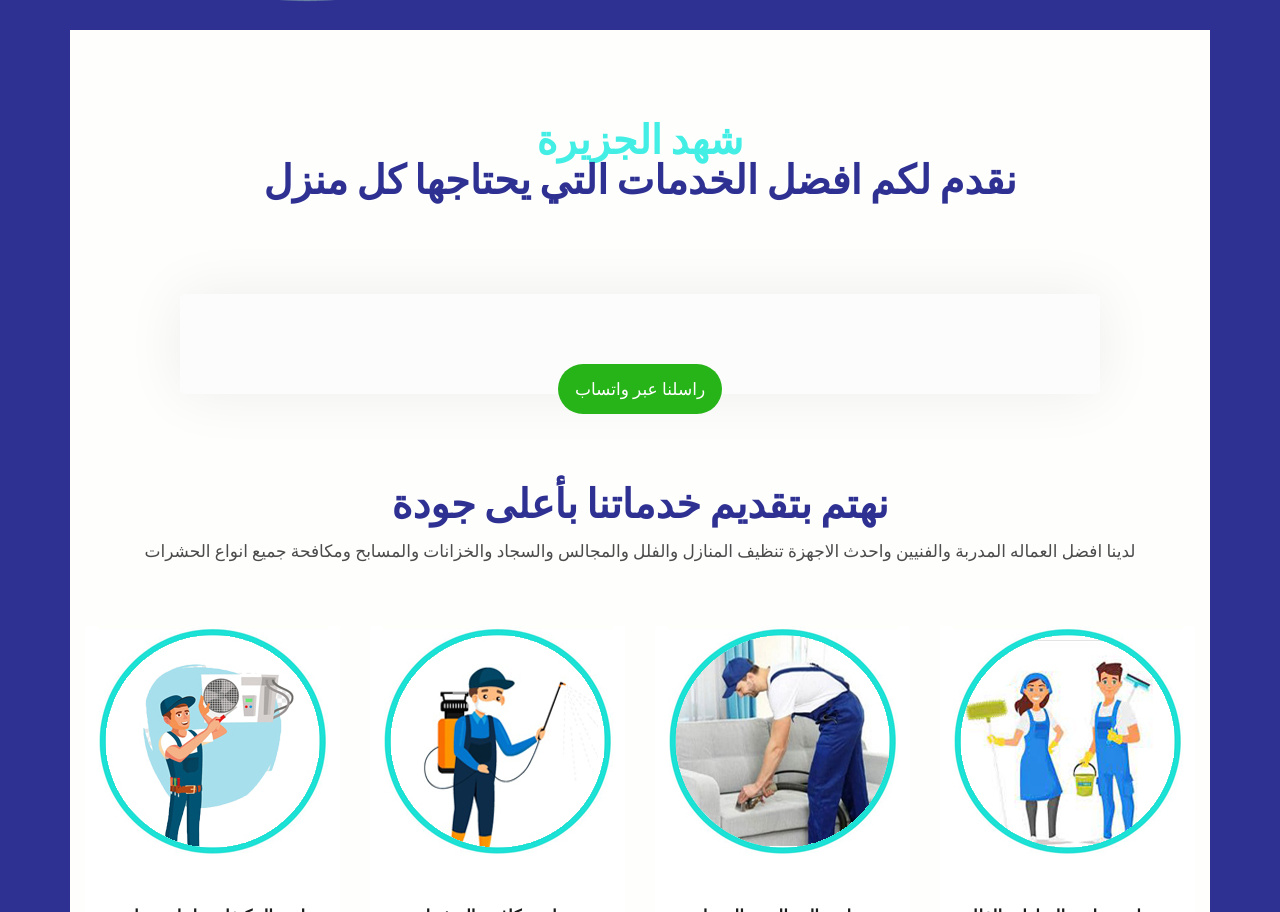
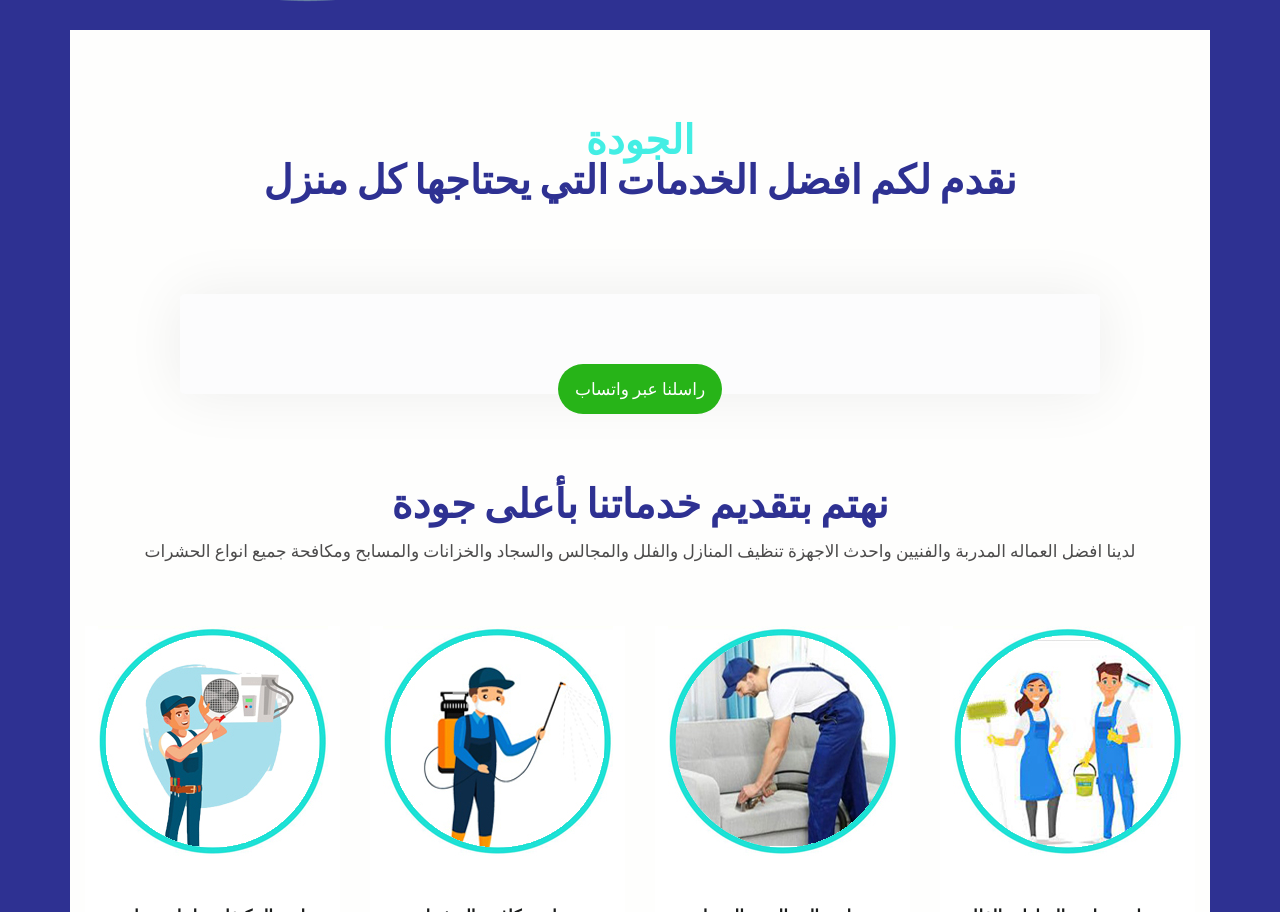
Before and after one commit to yousefalagamy/elgawda, a plain HTML site: page index.html in a window 1280 px wide. Shown: the part 1025-1937 px from the top of the page. Drawn offline with nearby package versions, Linux system fonts and the light colour scheme.

Commit message:
Update index.html

```diff
--- a/index.html
+++ b/index.html
@@ -22,7 +22,7 @@ var e=ttq._i[t]||[],n=0;n<ttq.methods.length;n++)ttq.setAndDefer(e,ttq.methods[n
       <meta name="viewport" content="width=device-width, initial-scale=1">
       <meta name="viewport" content="initial-scale=1, maximum-scale=1">
       <!-- site metas -->
-      <title>شهد الجزيرة</title>
+      <title>الجودة</title>
       <meta name="keywords" content="">
       <meta name="description" content="">
       <meta name="author" content="">
@@ -142,7 +142,7 @@ var e=ttq._i[t]||[],n=0;n<ttq.methods.length;n++)ttq.setAndDefer(e,ttq.methods[n
             <div class="row">
                <div class="col-md-12">
                   <div class="titlepage text_align_center">
-                     <h2> <span class="blue_light">شهد الجزيرة  </span><br>نقدم لكم افضل الخدمات التي يحتاجها كل منزل</h2>
+                     <h2> <span class="blue_light">الجودة  </span><br>نقدم لكم افضل الخدمات التي يحتاجها كل منزل</h2>
                   </div>
                </div>
             </div>
```
